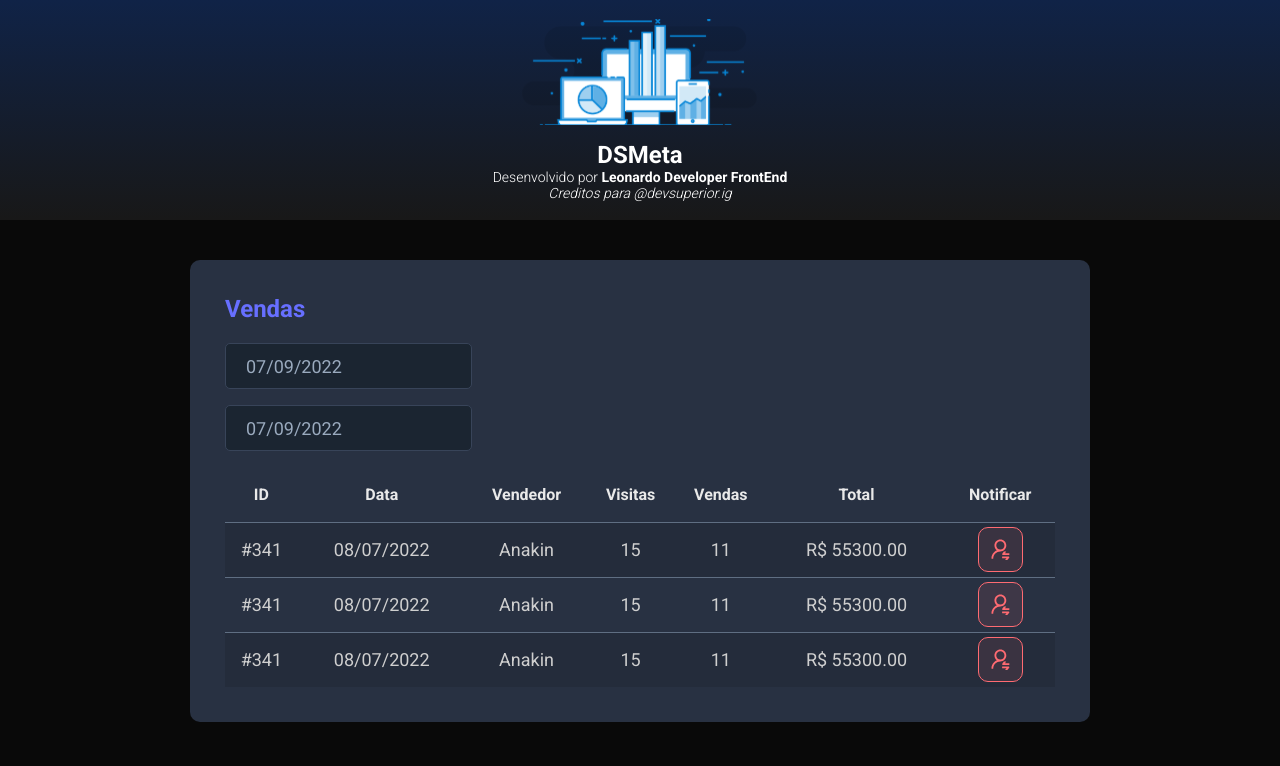
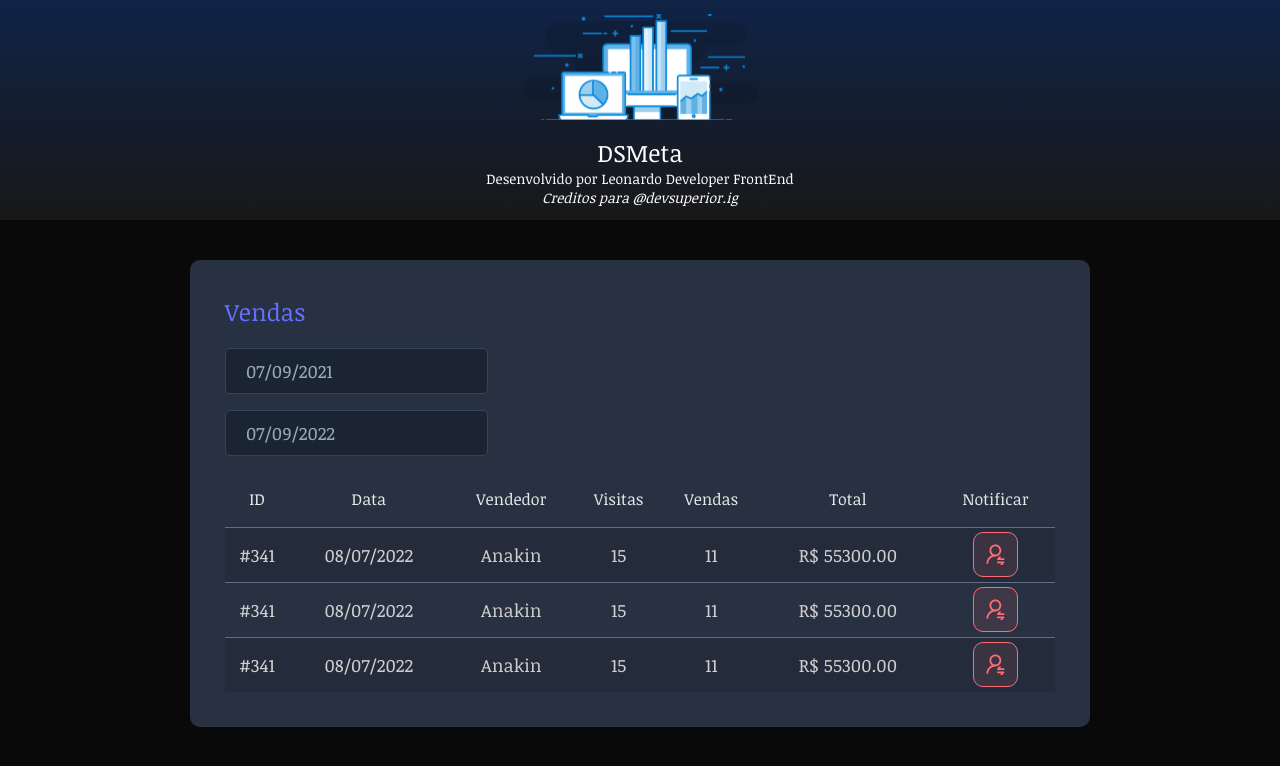
Before and after one commit to leoleodev/dsmeta, a React (Vite) app in the folder frontend/: page / in a window 1280 px wide. Shown: the top 766 px of the page. Built offline with nearby package versions, Linux system fonts and the light colour scheme.

Commit message:
useState implemented

```diff
--- a/frontend/src/components/Notificationbutton.tsx
+++ b/frontend/src/components/Notificationbutton.tsx
@@ -1,5 +1,5 @@
-import icon from '../images/notificationIcon.svg'
-import Style from '../styles/modules/Notificationbutton.module.css'
+import icon from '../images/notificationIcon.svg';
+import Style from '../styles/modules/Notificationbutton.module.css';
 
 export function Notificationbutton(){
     return(
--- a/frontend/src/components/Salescard.tsx
+++ b/frontend/src/components/Salescard.tsx
@@ -1,3 +1,5 @@
+
+import { useState } from "react";
 
 import DatePicker from "react-datepicker";
 import "react-datepicker/dist/react-datepicker.css";
@@ -6,22 +8,29 @@ import Style from '../styles/modules/Salescard.module.css';
 import { Notificationbutton } from './Notificationbutton';
 
 export function Salescard(){
+
+  const min = new Date(new Date().setDate(new Date().getDate() - 365));
+  const max = new Date();
+
+  const [minDate,setMinDate] = useState( min );
+  const [maxDate,setMaxDate] = useState( max );
+
     return(
         <div className={Style.dsmetaCard}>
             <h2 className={Style.dsmetaSalesTitle}>Vendas</h2>
             <div>
               <div className={Style.dsmetaFormControlContainer}>
               <DatePicker
-                selected={new Date()}
-                onChange={(date: Date) => {}}
+                selected={minDate}
+                onChange={(date: Date) => { setMinDate(date) }}
                 className={Style.dsmetaFormControl}
                 dateFormat="dd/MM/yyyy"
               />
               </div>
               <div className={Style.dsmetaFormControlContainer}>
               <DatePicker
-                selected={new Date()}
-                onChange={(date: Date) => {}}
+                selected={maxDate}
+                onChange={(date: Date) => { setMaxDate(date) }}
                 className={Style.dsmetaFormControl}
                 dateFormat="dd/MM/yyyy"
               />
--- a/frontend/src/pages/App.tsx
+++ b/frontend/src/pages/App.tsx
@@ -1,7 +1,7 @@
 import { Header } from "../components/Header";
 import { Salescard } from "../components/Salescard";
 
-import '../styles/global.css';
+
 
 function App() {
   return(
--- a/frontend/src/styles/global.css
+++ b/frontend/src/styles/global.css
@@ -1,9 +1,10 @@
 
-@import url("https://fonts.googleapis.com/css2?family=Roboto:wght@300;400;700&display=swap");
+@import url('https://fonts.googleapis.com/css2?family=Noticia+Text:wght@400;700&display=swap');
 
 * {
-  font-family: "Roboto", sans-serif;
+  font-family: 'Noticia Text', serif;
   box-sizing: border-box;
+  font-weight: 400;
   margin: 0;
   padding: 0;
 }
```
